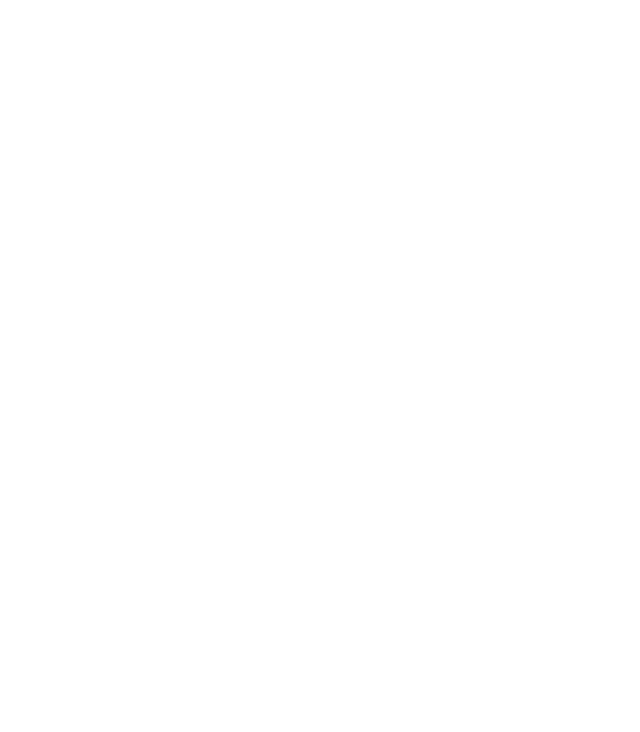
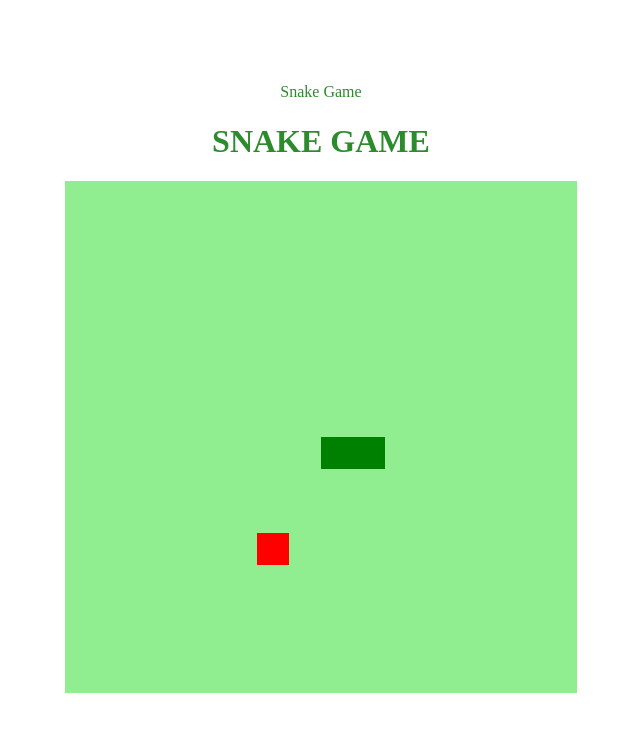
Before and after one commit to Albislan/Desafio-da-cobrinha-, a plain HTML site: page index.html in a window 1280 px wide. Shown: the whole page, without its empty margins (319-959 px from the left). Drawn offline with Linux system fonts and the light colour scheme.

Commit message:
Quase terminando o desafio, porém há um bug porque a o jogo não finaliza quando ela toca em si mesma

```diff
--- a/index.html
+++ b/index.html
@@ -1,7 +1,21 @@
 <!DOCTYPE html>
 <html lang="en">
 
+<head>
+    <meta charset="UTF-8">
+    <meta name="viewport" content="width=device-width, initial-scale=1.0">
+    <meta http-equiv="X-UA-Compatible" content="ie=edge">
+    <link rel="stylesheet" href="style.css">
+    <script defer src="script.js"></script>
+    <tittle>Snake Game</tittle>
+</head>
 
+<body>
+    <h1>SNAKE GAME</h1>
+    <canvas id="snake" width="512" height="512"></canvas>
+
+
+</body>
 
 
 </html>
--- a/script.js
+++ b/script.js
@@ -0,0 +1,81 @@
+let canvas = document.getElementById("snake");
+let context = canvas.getContext("2d");
+let box = 32;
+let snake = [];
+snake[0] = {
+    x: 8 * box,
+    y: 8 * box
+}
+let food = {
+    x: Math.floor(Math.random() * 15 + 1) * box,
+    y: Math.floor(Math.random() * 15 + 1) * box
+}
+let direction = "right";
+
+function criarBG() {
+    context.fillStyle = "lightgreen";
+    context.fillRect(0, 0, 16 * box, 16 * box);
+}
+
+
+function criarCobrinha() {
+    for (i = 0; i < snake.length; i++) {
+        context.fillStyle = "green";
+        context.fillRect(snake[i].x, snake[i].y, box, box);
+    }
+}
+
+function Drawfood() {
+    context.fillStyle = "red";
+    context.fillRect(food.x, food.y, box, box);
+}
+
+document.addEventListener('keydown', update);
+
+function update(event) {
+    if (event.keyCode == 37 && direction != "right") direction = "left";
+    if (event.keyCode == 38 && direction != "down") direction = "up";
+    if (event.keyCode == 39 && direction != "left") direction = "right";
+    if (event.keyCode == 40 && direction != "up") direction = "down";
+}
+
+function iniciarJogo() {
+    if (snake[0].x > 15 * box && direction == "right") snake[0].x = 0;
+    if (snake[0].x < 0 && direction == "left") snake[0].x = 16 * box;
+    if (snake[0].y > 15 * box && direction == "down") snake[0].y = 0;
+    if (snake[0].y < 0 && direction == "up") snake[0].y = 16 * box;
+
+    for (i = 1; i < snake.lenght; i++) {
+        if (snake[0].x == snake[i].x && snake[0].y == snake[i].y) {
+            clearInterval(jogo);
+            alert('Game Over');
+        }
+    }
+    criarBG();
+    criarCobrinha();
+    Drawfood()
+
+    let snakeX = snake[0].x;
+    let snakeY = snake[0].y;
+
+    if (direction == "right") snakeX += box;
+    if (direction == "left") snakeX -= box;
+    if (direction == "up") snakeY -= box;
+    if (direction == "down") snakeY += box;
+
+    if (snakeX != food.x || snakeY != food.y) {
+        snake.pop();
+    } else {
+        food.x = Math.floor(Math.random() * 15 + 1) * box;
+        food.y = Math.floor(Math.random() * 15 + 1) * box;
+    }
+
+    let newHead = {
+        x: snakeX,
+        y: snakeY
+    }
+
+    snake.unshift(newHead);
+}
+
+let jogo = setInterval(iniciarJogo, 100);
--- a/style.css
+++ b/style.css
@@ -0,0 +1,9 @@
+body {
+    height: 95vh;
+    width: 95;
+    display: flex;
+    justify-content: center;
+    align-items: center;
+    flex-direction: column;
+    color: rgb(44, 139, 44);
+}
```
